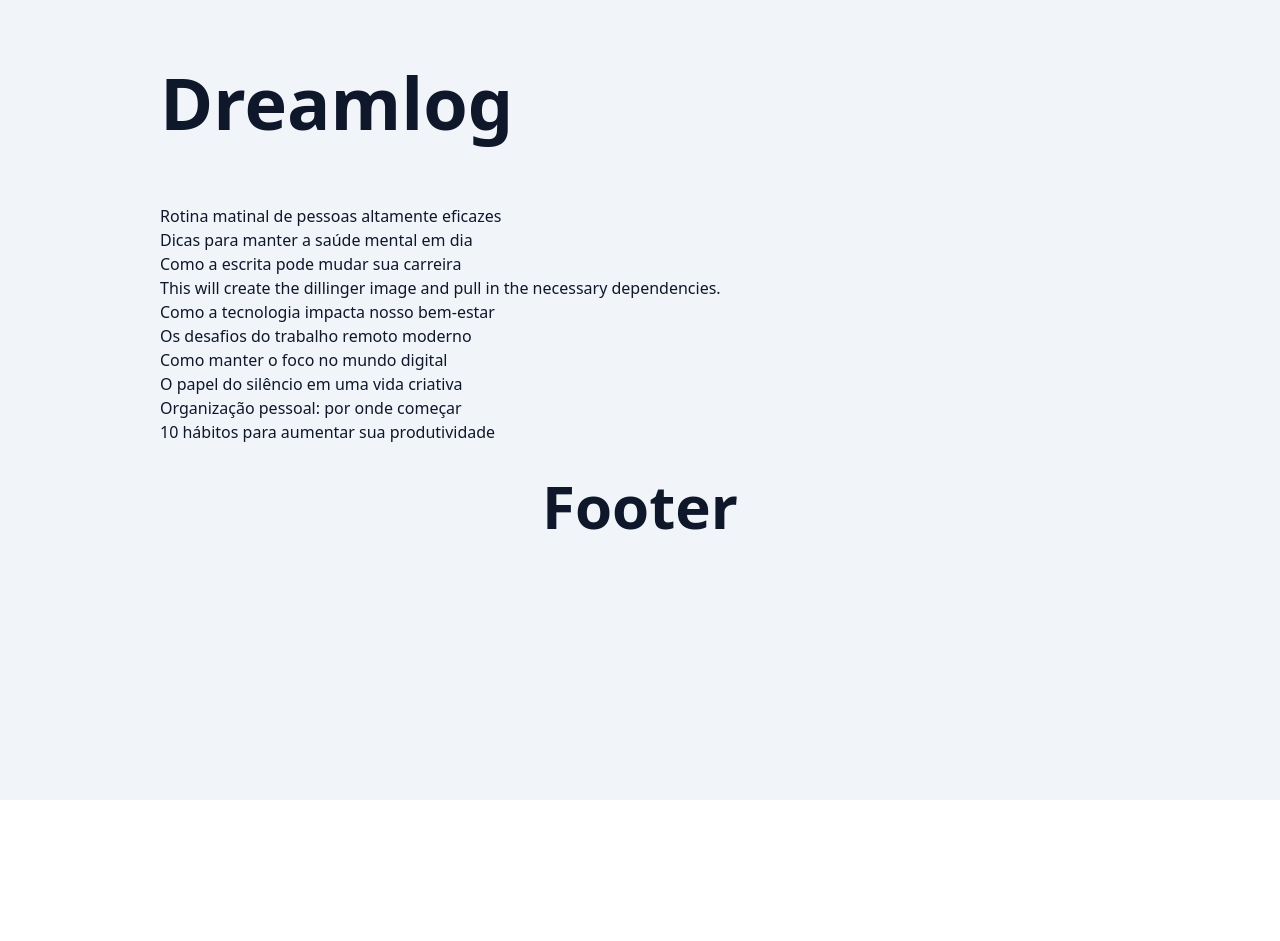
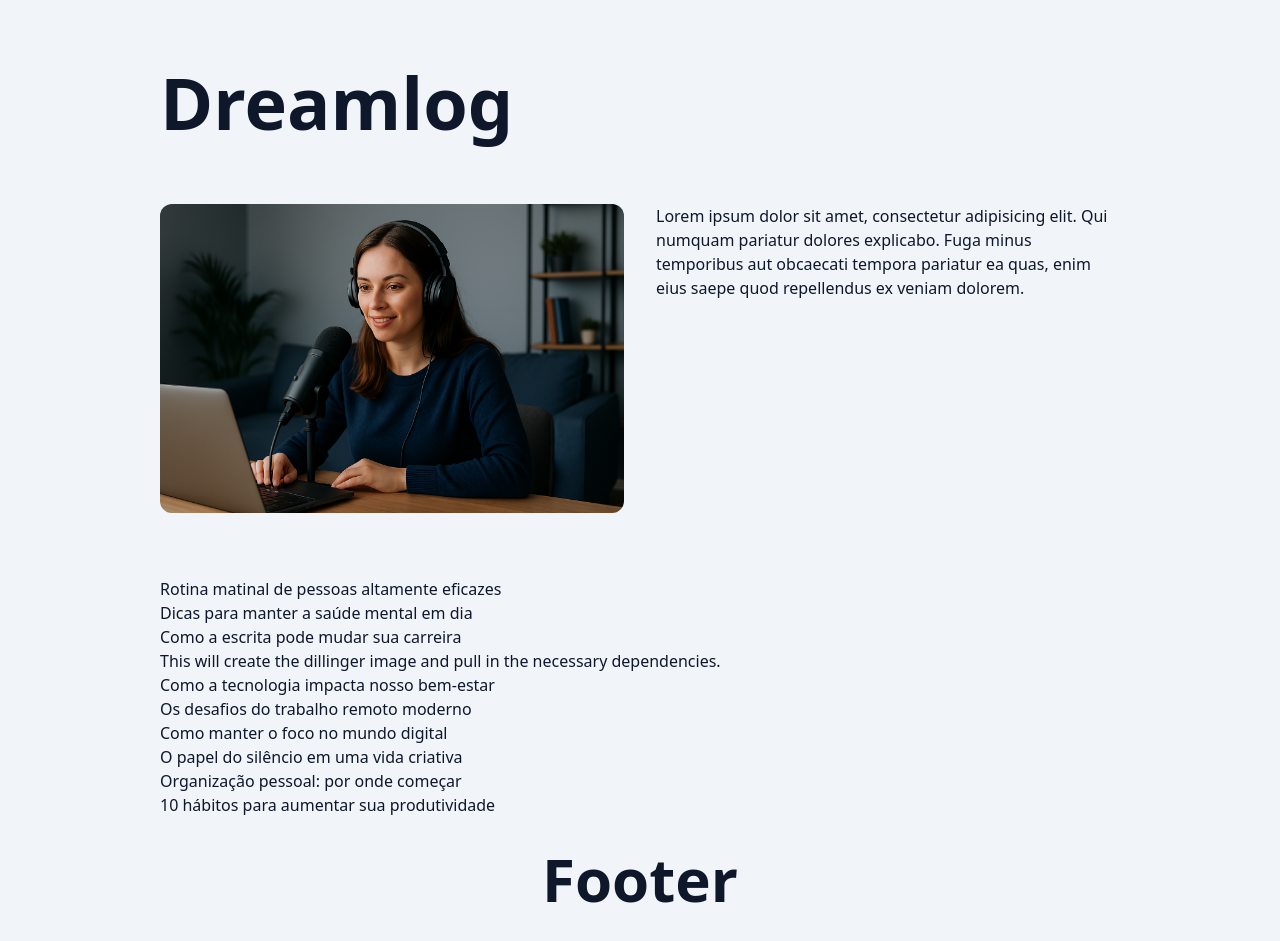
Before and after one commit to oxtw/blog, a Next.js app: page / in a window 1280 px wide. Before the commit the page ends 800 px from the top, so only its background shows below. Built offline with nearby package versions, Linux system fonts and the light colour scheme.

Commit message:
feat: Componente FeaturedPost e estilização com Tailwind Grid

```diff
--- a/src/app/page.tsx
+++ b/src/app/page.tsx
@@ -2,12 +2,32 @@
 import Header from "@/components/Header";
 import { PostsList } from "@/components/PostsList";
 import SpinLoader from "@/components/SpindLoader";
+import Image from "next/image";
+import Link from "next/link";
 import { Suspense } from "react";
 
 export default async function HomePage() {
   return (
     <Container>
       <Header />
+
+      <section className="grid grid-cols-1 gap-8 mb-16 sm:grid-cols-2 group">
+        <Link className="w-full h-full overflow-hidden rounded-xl" href="#">
+          <Image
+          className="group-hover:scale-105 transition"
+            src="/images/bryen_0.png"
+            width={1200}
+            height={720}
+            alt="Título do post"
+          />
+        </Link>
+        <div>
+          Lorem ipsum dolor sit amet, consectetur adipisicing elit. Qui numquam
+          pariatur dolores explicabo. Fuga minus temporibus aut obcaecati
+          tempora pariatur ea quas, enim eius saepe quod repellendus ex veniam
+          dolorem.
+        </div>
+      </section>
 
       <Suspense fallback={<SpinLoader />}>
         <PostsList />
--- a/src/components/Header/index.tsx
+++ b/src/components/Header/index.tsx
@@ -1,4 +1,5 @@
 import clsx from "clsx";
+import Link from "next/link";
 
 export default function Header() {
   return (
@@ -11,7 +12,7 @@
           "lg:text-7xl/normal md:py-12",
         )}
       >
-        <a href="#">Dreamlog</a>
+        <Link href="#">Dreamlog</Link>
       </h1>
     </header>
   );
```
